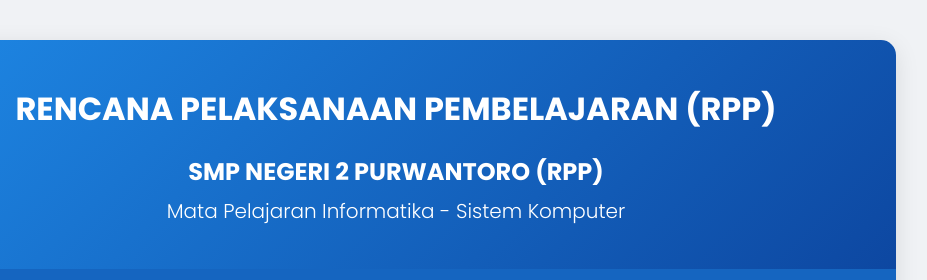
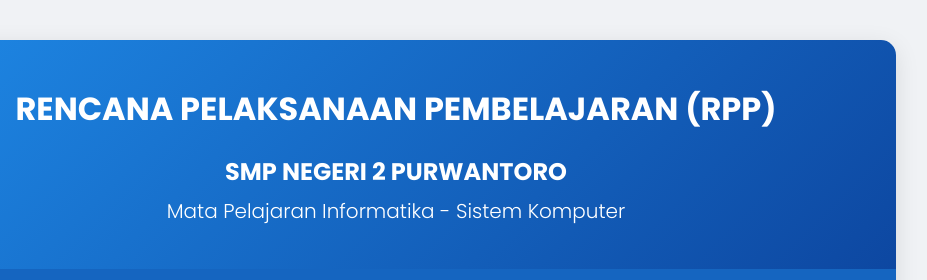
Before and after one commit to masxsan/RPP-Digital, a plain HTML site: page index.html in a window 1280 px wide. Shown: the top 280 px of the page, 244-1171 px from the left. Drawn offline with Linux system fonts and the light colour scheme.

Commit message:
Update index.html

```diff
--- a/index.html
+++ b/index.html
@@ -41,7 +41,7 @@
     <header>
       <img src="https://upload.wikimedia.org/wikipedia/commons/5/5e/Logo_Sekolah.png" alt="Logo Sekolah" class="logo">
       <h1>RENCANA PELAKSANAAN PEMBELAJARAN (RPP)</h1>
-      <h2>SMP NEGERI 2 PURWANTORO (RPP)</h2>
+      <h2>SMP NEGERI 2 PURWANTORO</h2>
       <p class="subtitle">Mata Pelajaran Informatika - Sistem Komputer</p>
     </header>
 
```
